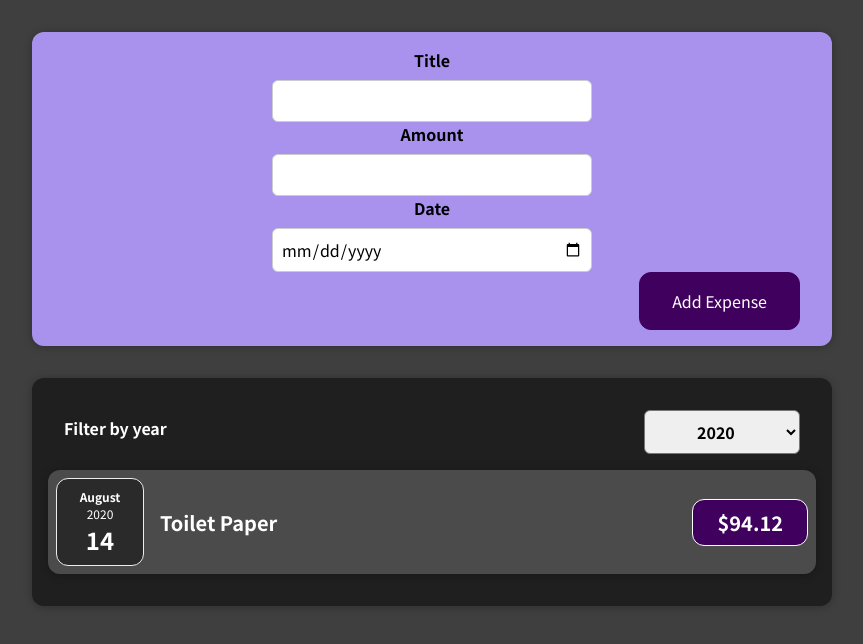
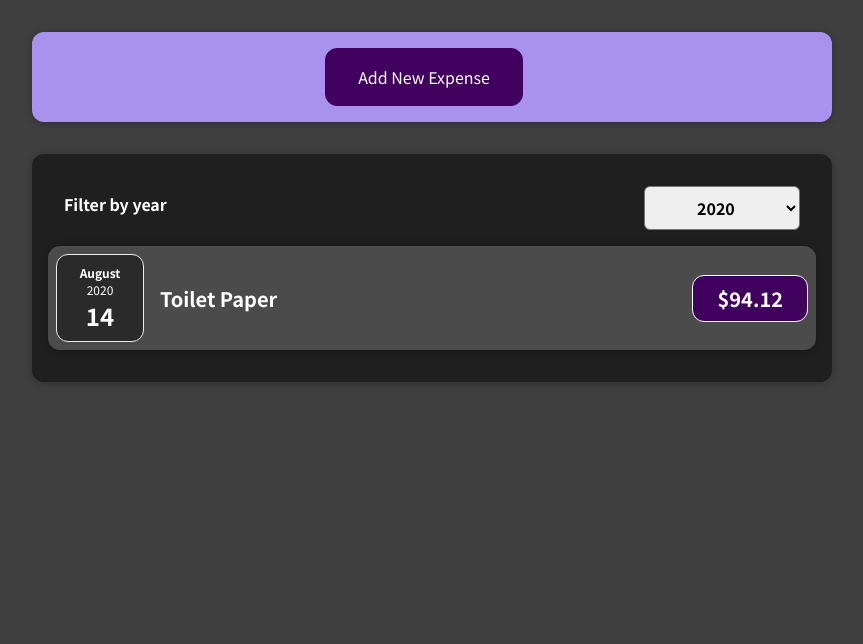
Before and after one commit to KenjiEmura/React, a React (Create React App) app in the folder dummy-app/: page / in a window 1280 px wide. Shown: the top 644 px of the page, without its empty margins (208-1071 px from the left). Built offline with nearby package versions, Linux system fonts and the light colour scheme.

Commit message:
Refactored code and extended functionality

```diff
--- a/dummy-app/src/components/Expenses/ExpenseItem.js
+++ b/dummy-app/src/components/Expenses/ExpenseItem.js
@@ -7,6 +7,7 @@
 
 const ExpenseItem = (props) => {
   return (
+    <li>
       <Card className="expense-item">
         <ExpenseDate date={props.date} />
         <div className="expense-item__description">
@@ -14,6 +15,7 @@
           <div className="expense-item__price">${props.amount}</div>
         </div>
       </Card>
+    </li>
   );
 };
 
--- a/dummy-app/src/components/Expenses/Expenses.js
+++ b/dummy-app/src/components/Expenses/Expenses.js
@@ -1,8 +1,9 @@
 import React, { useState } from "react";
 
 import Card from "../UI/Card";
-import ExpenseItem from "./ExpenseItem";
+
 import ExpensesFilter from "./ExpensesFilter";
+import ExpensesList from "./ExpensesList";
 
 import "./Expenses.css";
 
@@ -23,14 +24,7 @@
           selectedYear={year}
           onChangeFilter={filterChangeHandler}
         />
-        {filteredExpenses.map((expense) => (
-          <ExpenseItem
-            key={expense.id}
-            title={expense.title}
-            date={expense.date}
-            amount={expense.amount}
-          />
-        ))}
+        <ExpensesList items={filteredExpenses} />
       </Card>
     </div>
   );
--- /dev/null
+++ b/dummy-app/src/components/Expenses/ExpensesList.css
@@ -0,0 +1,9 @@
+.expenses-list {
+  list-style: none;
+  padding: 0;
+}
+
+.expenses-list__fallback {
+  color: white;
+  text-align: center;
+}
--- /dev/null
+++ b/dummy-app/src/components/Expenses/ExpensesList.js
@@ -0,0 +1,26 @@
+import React from "react";
+
+import ExpenseItem from "./ExpenseItem";
+
+import "./ExpensesList.css";
+
+const ExpensesList = (props) => {
+  if (props.items.length === 0) {
+    return <h2 className="expenses-list__fallback">Found no expenses.</h2>;
+  }
+
+  return (
+    <ul className="expenses-list">
+      {props.items.map((expense) => (
+        <ExpenseItem
+          key={expense.id}
+          title={expense.title}
+          date={expense.date}
+          amount={expense.amount}
+        />
+      ))}
+    </ul>
+  );
+};
+
+export default ExpensesList;
--- a/dummy-app/src/components/NewExpense/ExpenseForm.js
+++ b/dummy-app/src/components/NewExpense/ExpenseForm.js
@@ -57,6 +57,7 @@
     setEnteredTitle("");
     setEnteredAmount("");
     setEnteredDate("");
+    props.onCancel();
   };
 
   return (
@@ -86,6 +87,9 @@
         />
       </div>
       <div className="new-expense__actions">
+        <button type="button" onClick={props.onCancel}>
+          Cancel
+        </button>
         <button type="submit">Add Expense</button>
       </div>
     </form>
--- a/dummy-app/src/components/NewExpense/NewExpense.js
+++ b/dummy-app/src/components/NewExpense/NewExpense.js
@@ -1,9 +1,11 @@
-import React from "react";
+import React, { useState } from "react";
 
 import ExpenseForm from "./ExpenseForm";
 import "./NewExpense.css";
 
 const NewExpense = (props) => {
+  const [isEditing, setIsEditing] = useState(false);
+
   const saveExpenseDataHandler = (enteredExpenseData) => {
     const expenseData = {
       ...enteredExpenseData,
@@ -12,9 +14,25 @@
     props.onAddNewExpense(expenseData);
   };
 
+  const startEditingHandler = () => {
+    setIsEditing(true);
+  };
+
+  const stopEditingHandler = () => {
+    setIsEditing(false);
+  };
+
   return (
     <div className="new-expense">
-      <ExpenseForm onSaveExpenseData={saveExpenseDataHandler} />
+      {!isEditing && (
+        <button onClick={startEditingHandler}>Add New Expense</button>
+      )}
+      {isEditing && (
+        <ExpenseForm
+          onSaveExpenseData={saveExpenseDataHandler}
+          onCancel={stopEditingHandler}
+        />
+      )}
     </div>
   );
 };
```
Lines whose indentation alone changed are shown as unchanged.
